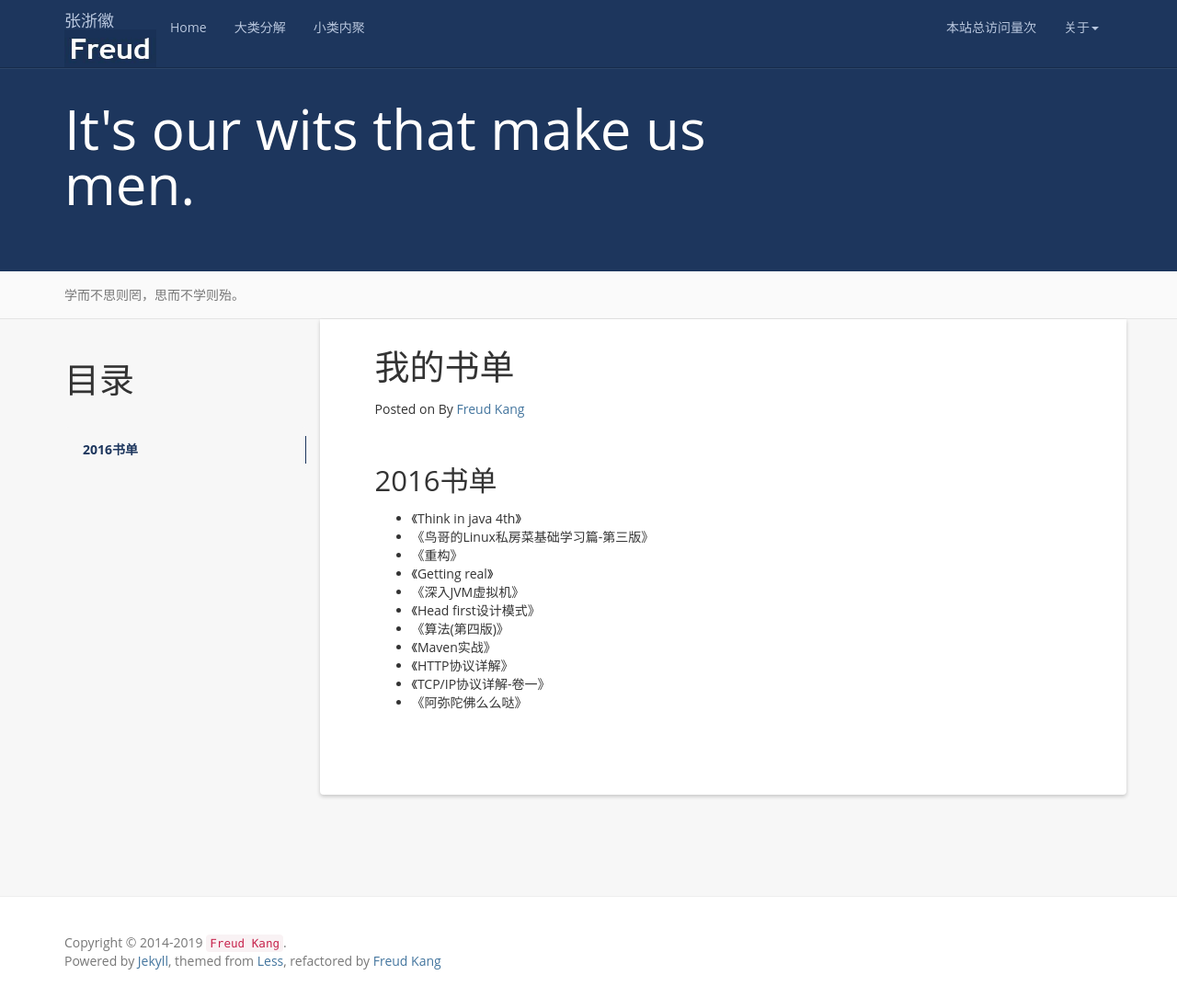
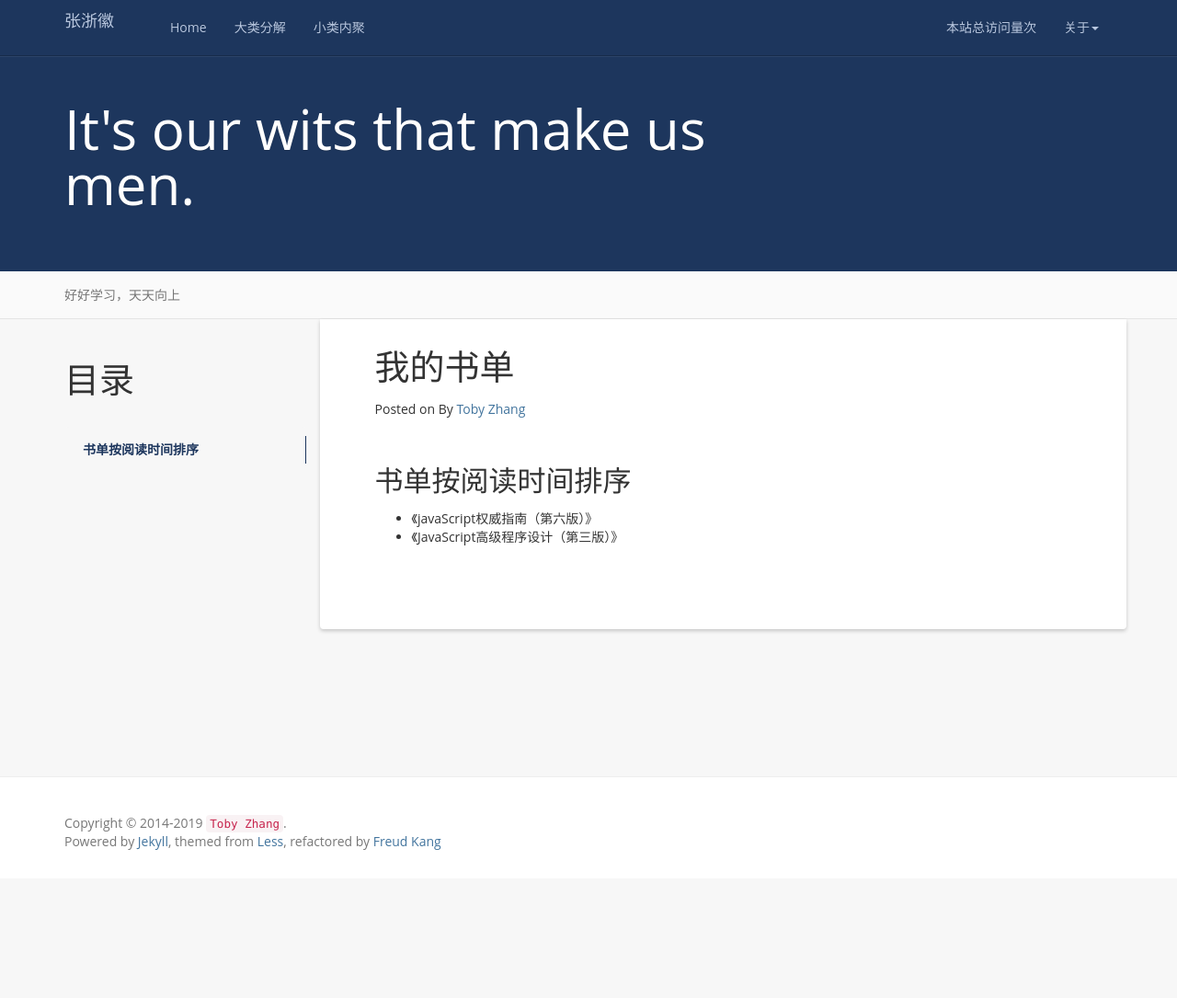
Before and after one commit to xyztoby/xyztoby.github.io, a Jekyll site: the page built from books.md, in a window 1280 px wide and 1085 px high. Shown: the whole window at 92% size. Built offline with Jekyll 4.4.1, drawn with Linux system fonts in a browser that asks for light colours; nearby versions of some CDN libraries; a script that is not in the unit is left out; comment, search, counter and statistics services are not loaded.

Commit message:
修改相关信息

```diff
--- a/_config.yml
+++ b/_config.yml
@@ -1,15 +1,15 @@
 # Site settings
 name: Less Or More
-email: luoyan35714@126.com
-author: Freud Kang
+email: zhangzhehui_zzh@163.com
+author: Toby Zhang
 url: http://www.hifreud.com
 resume_site: http://www.hifreud.com/Resume.io/
-github: https://github.com/luoyan35714/
+github: https://github.com/xyztoby
 baseurl: ""
-description: Actually, less is more!
-meta_description: 康志华;个人博客;学而不思则罔;思而不学则殆;生命不止;折腾不休
+description: To be or not to be?
+meta_description: 张浙徽;个人博客;好好学习;天天向上;Go head;It's ok
 motto: It's our wits that make us men.
-banner: 学而不思则罔，思而不学则殆。
+banner: 好好学习，天天向上
 
 #permalink: /:categories/:year/:month/:day/:title/
 permalink: /:year/:month/:day/:title/
@@ -17,7 +17,7 @@ paginate: 10
 
 exclude: ['README.md', 'Gemfile.lock', 'Gemfile', 'Rakefile']
 
-github_username: luoyan35714
+github_username: xyztoby
 
 # Build settings
 markdown: kramdown
--- a/_includes/header.html
+++ b/_includes/header.html
@@ -7,7 +7,7 @@
         <span class="icon-bar"></span>
       </button>
       <a href="/" class="navbar-brand">
-        张浙徽<img src="{{ '/styles/images/logo.jpg' | prepend: site.baseurl }}">
+        张浙徽
       </a>
     </div>
     <nav class="collapse navbar-collapse bs-navbar-collapse" role="navigation">
--- a/books.md
+++ b/books.md
@@ -8,17 +8,8 @@ permalink: /books/
 {:toc}
 
 
-2016书单
+书单按阅读时间排序
 -----------------------------------------------------------------
 
-+ 《Think in java 4th》
-+ 《鸟哥的Linux私房菜基础学习篇-第三版》
-+ 《重构》
-+ 《Getting real》
-+ 《深入JVM虚拟机》
-+ 《Head first设计模式》
-+ 《算法(第四版)》
-+ 《Maven实战》
-+ 《HTTP协议详解》
-+ 《TCP/IP协议详解-卷一》
-+ 《阿弥陀佛么么哒》
++ 《javaScript权威指南（第六版）》
++ 《JavaScript高级程序设计（第三版）》
```
Also changed, not shown: other parts of _includes/header.html (+1 -2 lines).
